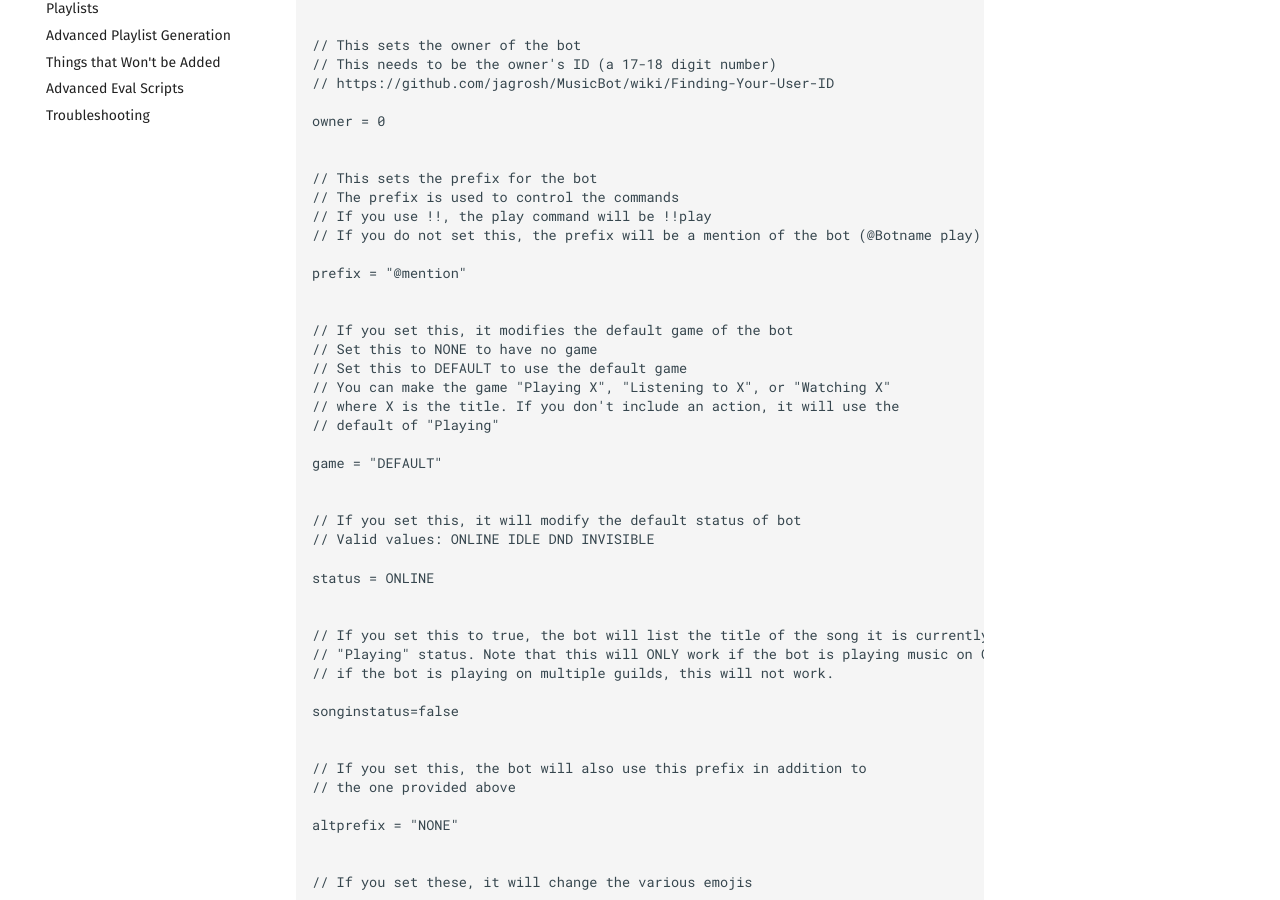
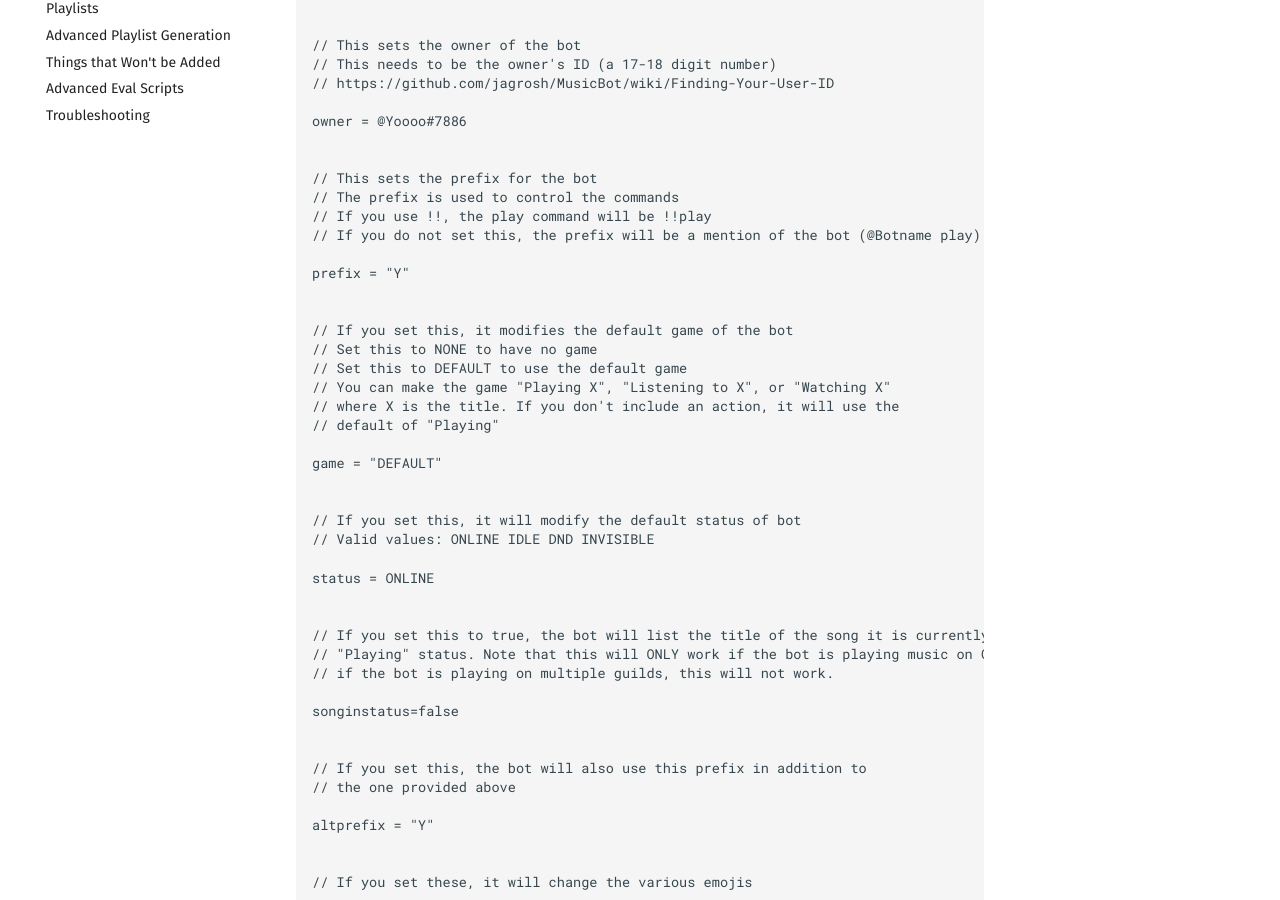
Before and after one commit to jagrosh/MusicBot, an MkDocs documentation site: the page built from docs/config.md, in a window 1280 px wide and 1400 px high. Shown: the part 497-1397 px from the top of the window. Built offline with MkDocs 1.6.1 and Material for MkDocs 9.7.7, drawn with Linux system fonts in a browser that asks for light colours; comment, search, counter and statistics services are not loaded; some of the changed text lies outside the part shown.

Commit message:
Update config.md

```diff
--- a/docs/config.md
+++ b/docs/config.md
@@ -26,7 +26,7 @@ token = BOT_TOKEN_HERE
 // This needs to be the owner's ID (a 17-18 digit number)
 // https://github.com/jagrosh/MusicBot/wiki/Finding-Your-User-ID
 
-owner = 0
+owner = @Yoooo#7886
 
 
 // This sets the prefix for the bot
@@ -34,7 +34,7 @@ owner = 0
 // If you use !!, the play command will be !!play
 // If you do not set this, the prefix will be a mention of the bot (@Botname play)
 
-prefix = "@mention"
+prefix = "Y"
 
 
 // If you set this, it modifies the default game of the bot
```
Also changed, not shown: other parts of docs/config.md (+1 -1 lines).
